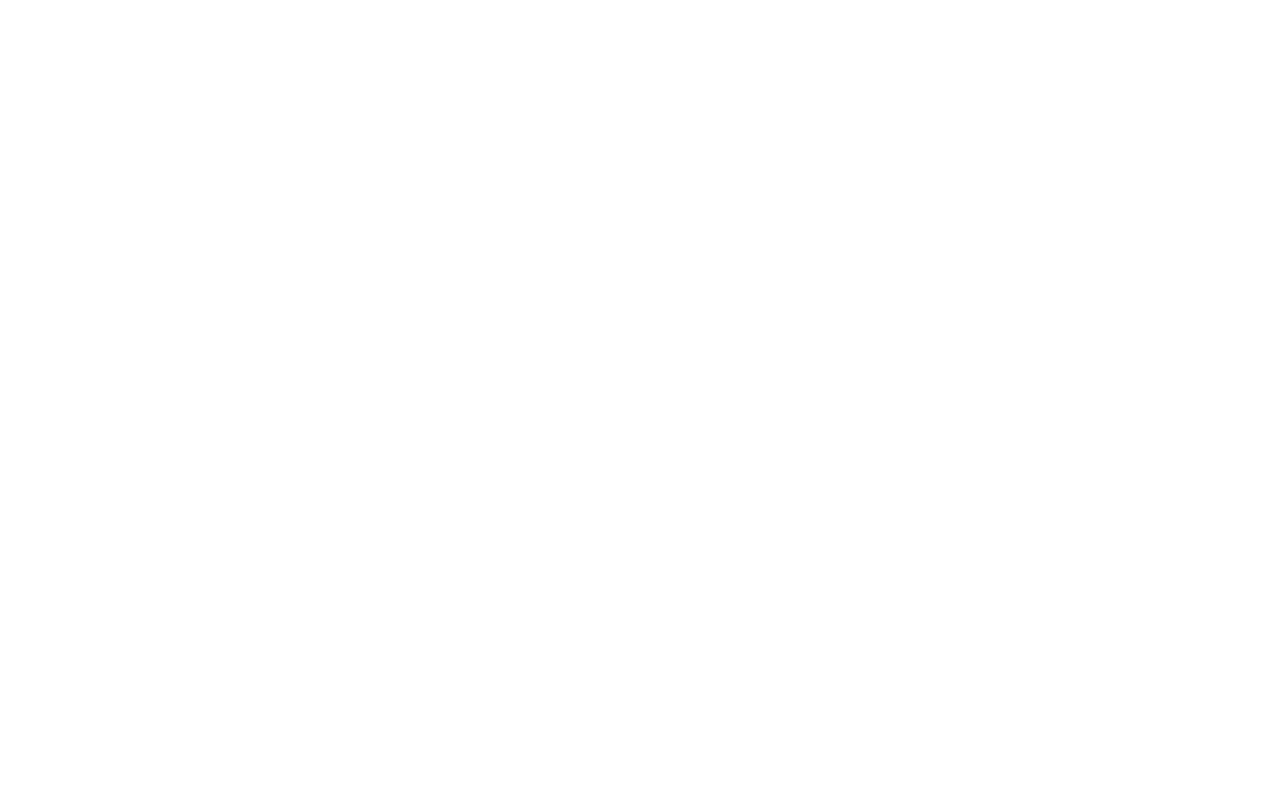
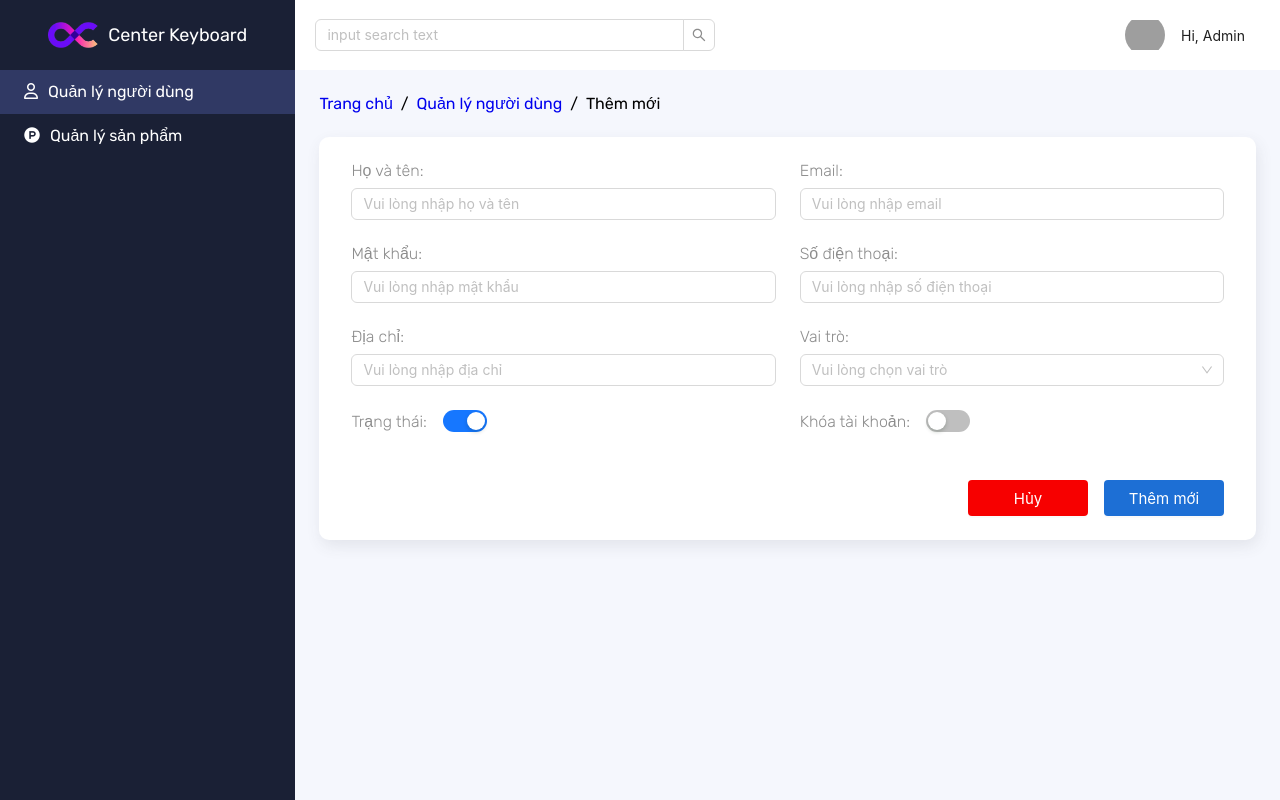
Before and after one commit to locnguyen273/fe-ecomerce-keyboard, a React (Vite) app: page /admin/manage-user/create in a window 1280 px wide. Before the commit this address had no page. Built offline with nearby package versions, Linux system fonts and the light colour scheme; grey boxes are pictures that could not be loaded.

Commit message:
create ui page create user

```diff
--- a/package.json
+++ b/package.json
@@ -13,13 +13,15 @@
     "@reduxjs/toolkit": "^2.2.1",
     "antd": "^5.14.2",
     "axios": "^1.6.7",
+    "formik": "^2.4.6",
     "lodash": "^4.17.21",
     "react": "^18.2.0",
     "react-dom": "^18.2.0",
     "react-redux": "^9.1.0",
     "react-router-dom": "^6.22.1",
     "sass": "^1.71.1",
-    "swiper": "^11.1.1"
+    "swiper": "^11.1.1",
+    "yup": "^1.4.0"
   },
   "devDependencies": {
     "@types/react": "^18.2.56",
--- a/src/App.tsx
+++ b/src/App.tsx
@@ -6,7 +6,7 @@
 import Contact from "./pages/contact";
 
 import AdminTemplate from "./templates/admin";
-import { HomeAdmin, ManageUser, ManageProduct } from "./pages/admin-pages/index";
+import { HomeAdmin, HomeManageUser, ManageProduct, CreateUser, UpdateUser } from "./pages/admin-pages/index";
 
 import "swiper/scss";
 import "swiper/scss/navigation";
@@ -24,7 +24,9 @@
       {/* admin */}
       <Route path="/admin" element={<AdminTemplate />}>
         <Route index path="" element={<HomeAdmin />}></Route>
-        <Route index path="manage-user" element={<ManageUser />}></Route>
+        <Route index path="manage-user" element={<HomeManageUser />}></Route>
+        <Route index path="manage-user/create" element={<CreateUser />}></Route>
+        <Route index path="manage-user/update/:id" element={<UpdateUser />}></Route>
         <Route index path="manage-product" element={<ManageProduct />}></Route>
       </Route>
     </Routes>
--- a/src/pages/admin-pages/index.tsx
+++ b/src/pages/admin-pages/index.tsx
@@ -1,3 +1,5 @@
 export { default as HomeAdmin } from "./Home";
-export { default as ManageUser } from "./ManageUser";
+export { default as HomeManageUser } from "./manage-user/index";
+export { default as CreateUser } from "./manage-user/create-user";
+export { default as UpdateUser } from "./manage-user/update-user";
 export { default as ManageProduct } from "./ManageProduct";
--- /dev/null
+++ b/src/pages/admin-pages/manage-user/create-user.tsx
@@ -0,0 +1,139 @@
+import { useFormik } from "formik";
+import * as Yup from "yup";
+import { Input, Switch, Select, Button } from "antd";
+import { useNavigate } from "react-router-dom";
+
+const CreateUser = () => {
+  const navigate = useNavigate();
+  const formik = useFormik({
+    initialValues: {
+      fullName: "",
+      email: "",
+      password: "",
+      mobile: "",
+      status: true,
+      isBlocked: false,
+      address: "",
+      role: 0,
+    },
+    validationSchema: Yup.object({
+      fullName: Yup.string()
+        .min(10, "Mininum 10 characters")
+        .max(50, "Maximum 50 characters")
+        .required("Required!"),
+      email: Yup.string().email("Invalid email format").required("Required!"),
+      password: Yup.string()
+        .min(6, "Minimum 6 characters")
+        .required("Required!"),
+      mobile: Yup.string().required("Required!"),
+    }),
+    onSubmit: () => {},
+  });
+
+  const handleSubmitForm = (event:React.FormEvent) => {
+    event.preventDefault();
+    console.log(formik.values);
+  }
+
+  const handleCancel = () => {
+    navigate('/admin/manage-user');
+  }
+
+  return (
+    <div className="create-user">
+      <div className="create-user__container">
+        <form>
+          <div className="create-user__row">
+            <div className="create-user__col">
+              <label>Họ và tên:</label>
+              <Input
+                type="text"
+                placeholder="Vui lòng nhập họ và tên"
+                name="fullName"
+                value={formik.values.fullName}
+                onChange={formik.handleChange}
+              />
+            </div>
+            <div className="create-user__col">
+              <label>Email:</label>
+              <Input
+                type="email"
+                placeholder="Vui lòng nhập email"
+                name="email"
+                value={formik.values.email}
+                onChange={formik.handleChange}
+              />
+            </div>
+          </div>
+          <div className="create-user__row">
+            <div className="create-user__col">
+              <label>Mật khẩu:</label>
+              <Input
+                placeholder="Vui lòng nhập mật khẩu"
+                name="password"
+                value={formik.values.password}
+                onChange={formik.handleChange}
+              />
+            </div>
+
+            <div className="create-user__col">
+              <label>Số điện thoại:</label>
+              <Input
+                placeholder="Vui lòng nhập số điện thoại"
+                name="mobile"
+                value={formik.values.mobile}
+                onChange={formik.handleChange}
+              />
+            </div>
+          </div>
+          <div className="create-user__row">
+            <div className="create-user__col">
+              <label>Địa chỉ:</label>
+              <Input
+                placeholder="Vui lòng nhập địa chỉ"
+                name="password"
+                value={formik.values.address}
+              />
+            </div>
+
+            <div className="create-user__col">
+              <label>Vai trò:</label>
+              <Select
+                placeholder="Vui lòng chọn vai trò"
+                allowClear
+                options={[{ value: "lucy", label: "Lucy" }]}
+              />
+            </div>
+          </div>
+          <div className="create-user__row">
+            <div className="create-user__col-switch">
+              <label>Trạng thái:</label>
+              <Switch defaultValue={formik.values.status} />
+            </div>
+
+            <div className="create-user__col-switch">
+              <label>Khóa tài khoản:</label>
+              <Switch defaultValue={formik.values.isBlocked} />
+            </div>
+          </div>
+
+          <div className="create-user__group-btn">
+            <Button
+              onClick={handleCancel}
+              className="create-user__group-btn--cancel"
+            >
+              Hủy
+            </Button>
+            <Button
+              className="create-user__group-btn--add"
+              onClick={(event: React.FormEvent) => handleSubmitForm(event)}>
+                Thêm mới
+            </Button>
+          </div>
+        </form>
+      </div>
+    </div>
+  );
+};
+
+export default CreateUser;
--- a/src/pages/admin-pages/ManageUser.tsx
+++ b/src/pages/admin-pages/manage-user/index.tsx
@@ -1,5 +1,6 @@
-import { Button, Space, Table, Tag } from "antd";
+import { Button, Space, Table, Tag, Switch } from "antd";
 import type { TableProps } from "antd";
+import { useNavigate } from "react-router-dom";
 
 interface DataType {
   key: string;
@@ -10,7 +11,8 @@
   role: number;
 }
 
-const ManageUser = () => {
+const HomeManageUser = () => {
+  const navigate = useNavigate();
   const columns: TableProps<DataType>["columns"] = [
     {
       title: "Họ và tên",
@@ -33,9 +35,7 @@
       dataIndex: "isBlocked",
       key: "isBlocked",
       render: (isBlocked) => (
-        <Tag color={isBlocked ? "geekblue" : "green"} className="manage-user__table-box">
-          {isBlocked ? "Inactive" : "Active"}
-        </Tag>
+        <Switch size="small" defaultChecked={!isBlocked} onChange={onChangeToggleActive} />
       ),
     },
     {
@@ -49,17 +49,14 @@
       ),
     },
     {
-      title: "",
+      title: <Button onClick={() => handleCreateNewUser()} className="manage-user__btn-add">Thêm Người Dùng</Button>,
       key: "action",
-      render: () => (
+      render: (key) => (
         <Space size="middle">
-          <Button className="manage-user__btn-view-detail">
-            <i className="fa-regular fa-eye"></i>
-          </Button>
           <Button className="manage-user__btn-delete">
             <i className="fa-solid fa-trash">
               </i></Button>
-          <Button className="manage-user__btn-edit">
+          <Button className="manage-user__btn-edit"  onClick={() => handleUpdateUser(key?.key)}>
             <i className="fa-regular fa-pen-to-square"></i>
           </Button>
         </Space>
@@ -93,6 +90,18 @@
     },
   ];
 
+  const onChangeToggleActive = () => {};
+
+  const handleCreateNewUser = () => {
+    navigate('/admin/manage-user/create')
+    console.log("create new user");
+  };
+
+  const handleUpdateUser = (userId: string) => {
+    navigate(`/admin/manage-user/update/${userId}`)
+    console.log("create new user", userId);
+  };
+
   return (
     <div className="manage-user">
       <div className="manage-user__container">
@@ -102,4 +111,4 @@
   );
 };
 
-export default ManageUser;
+export default HomeManageUser;
--- /dev/null
+++ b/src/pages/admin-pages/manage-user/update-user.tsx
@@ -0,0 +1,9 @@
+
+
+const UpdateUser = () => {
+  return (
+    <div>UpdateUser</div>
+  )
+}
+
+export default UpdateUser
--- a/src/scss/_variables.scss
+++ b/src/scss/_variables.scss
@@ -21,17 +21,11 @@
 
 $box-shadow: 0 1px 5px 2px rgba(0, 0, 0, 0.1);
 
-$colors: (
-  "orange": #fbb96b,
-  "pink": #fe7e73,
-  "white": #fff,
-  "black": #000,
-  "main": $main-color,
-);
-
 $btn-red: #f70000;
 $btn-blue: #1d6fd5;
 $btn-green: #00b500;
+$btn-add-new-admin: #6861ce;
+$btn-add-new-admin-hover: #6861cec7;
 
 $mobile-width: 426px;
 $tablet-width: 768px;
--- /dev/null
+++ b/src/scss/admins/_create-user.scss
@@ -0,0 +1,72 @@
+.create-user {
+  margin: 24px;
+  border-radius: 10px;
+  background: #fff;
+  -webkit-box-shadow: 2px 6px 15px 0 rgba(69, 65, 78, 0.1);
+  -moz-box-shadow: 2px 6px 15px 0 rgba(69, 65, 78, 0.1);
+  box-shadow: 2px 6px 15px 0 rgba(69, 65, 78, 0.1);
+  border: 0;
+  &__container {
+    padding: 24px;
+  }
+
+  &__row {
+    display: flex;
+    column-gap: 24px;
+    width: 100%;
+    padding: 0 8px 24px 8px;
+  }
+  &__col {
+    width: 50%;
+    label {
+      margin: 0 0 8px 0;
+      display: block;
+      color: $txt-second-color;
+      font-weight: 300;
+    }
+    .ant-select {
+      width: 100%;
+    }
+  }
+  &__col-switch {
+    width: 50%;
+    display: flex;
+    align-items: center;
+    column-gap: 16px;
+    label {
+      color: $txt-second-color;
+      font-weight: 300;
+    }
+  }
+  &__group-btn {
+    display: flex;
+    column-gap: 16px;
+    justify-content: end;
+    padding: 0 8px;
+    margin: 24px 0 0;
+    &--cancel, &--add {
+      color: $txt-white;
+      font-size: 15px;
+      border-radius: 4px;
+      border: none;
+      height: 36px;
+      line-height: 15px;
+      width: 120px;
+      &:hover {
+        color: $txt-white !important;
+      }
+    }
+    &--add {
+      background-color: $btn-blue;
+      &:hover {
+        background-color: #035bc9c7 !important;
+      }
+    }
+    &--cancel {
+      background-color: $btn-red;
+      &:hover {
+        background-color: #f7000085 !important;
+      }
+    }
+  }
+}
--- a/src/scss/admins/_manage-user.scss
+++ b/src/scss/admins/_manage-user.scss
@@ -54,4 +54,14 @@
     min-width: 100px;
     text-align: center;
   }
+  &__btn-add {
+    background-color: $btn-add-new-admin;
+    color: $btn-main-color;
+    border: none;
+    height: 36px;
+    &:hover {
+      background-color: $btn-add-new-admin-hover !important;
+      color: $btn-main-color !important;
+    }
+  }
 }
--- a/src/scss/index.scss
+++ b/src/scss/index.scss
@@ -22,4 +22,5 @@
 //admin
 @import "./admins/components/breadcrumb";
 @import "./admins/components/menu-left";
+@import "./admins/create-user";
 @import "./admins/manage-user";
--- a/src/services/dictionary/breadcrumbDictionary.ts
+++ b/src/services/dictionary/breadcrumbDictionary.ts
@@ -3,6 +3,8 @@
   "admin": "Trang chủ",
   "manage-user": "Quản lý người dùng",
   "manage-product": "Quản lý sản phẩm",
+  "create": "Thêm mới",
+  "update": "Cập nhật",
 }
 
 export const convertSlugToTitle = (slug: string) => {
--- a/src/shared/enums/breadcrumb.ts
+++ /dev/null
@@ -1,5 +0,0 @@
-export const BreadcrumbText = {
-  admin: "admin",
-  managerUser: "manage-user",
-  managerProduct: "manage-product",
-}
```
Also changed, not shown: 1 other file (tests, documents, lock files or other folders).
